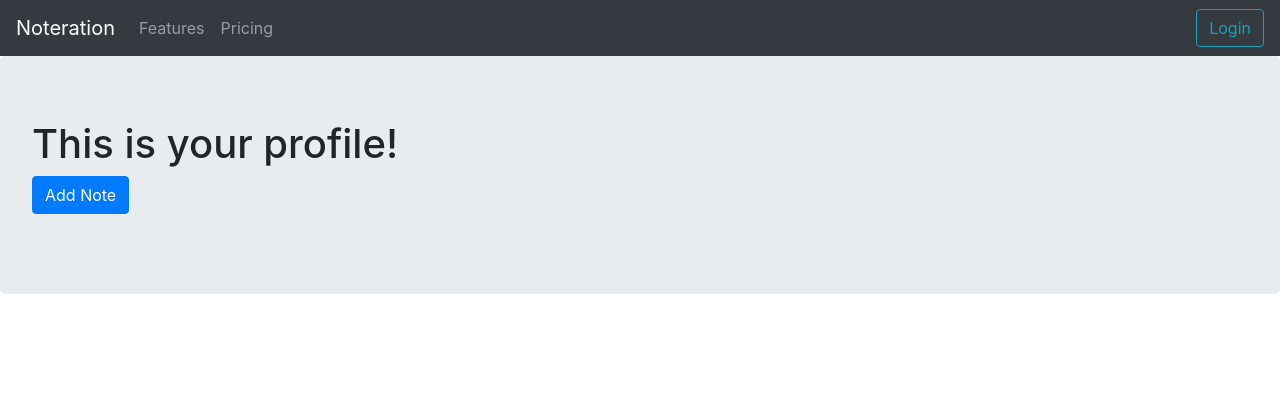
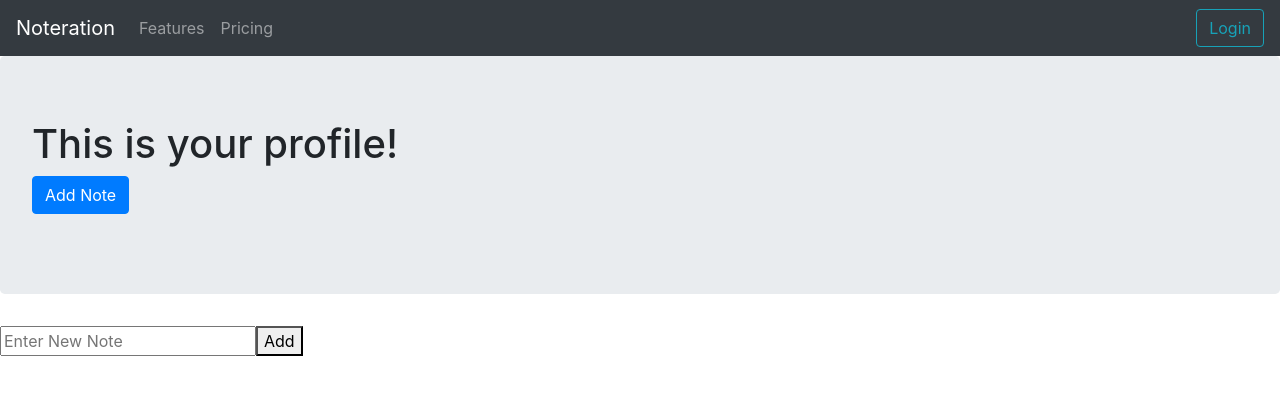
Before and after one commit to eteration-bootcamp/2020-bootcamp-team-5, a React app: page /profile in a window 1280 px wide. Shown: the top 394 px of the page. Built offline with nearby package versions, Linux system fonts and the light colour scheme.

Commit message:
add note and notegrid

```diff
--- a/package.json
+++ b/package.json
@@ -12,6 +12,7 @@
   "license": "ISC",
   "devDependencies": {
     "@babel/core": "^7.10.5",
+    "@babel/plugin-proposal-class-properties": "^7.10.4",
     "@babel/preset-env": "^7.10.4",
     "@babel/preset-react": "^7.10.4",
     "babel-loader": "^8.1.0",
--- /dev/null
+++ b/src/components/Note.js
@@ -0,0 +1,51 @@
+import React, {Component} from 'react';
+import { useHistory } from "react-router-dom";
+import NoteGrid from './NoteGrid';
+
+class Note extends Component {
+    constructor(props) {
+        super(props);
+
+        this.state = {
+          notes: []
+        };
+
+        this.addNote = this.addNote.bind(this);
+        this.deleteNote = this.deleteNote.bind(this);
+      }
+
+    addNote(event) {
+        event.preventDefault();
+
+        var noteArr = this.state.notes;
+        var newNote = this.refs.newNote.value;
+        noteArr.push(newNote);
+
+        this.setState({ notes: noteArr });
+        this.refs.newNote.value = "";
+    }
+
+    deleteNote(name, i) {
+        var notes = this.state.notes.slice();
+
+        notes.splice(i, 1);
+
+        this.setState({
+            notes
+        });
+    }
+
+    render() {
+        return (
+            <div>
+                <form onSubmit={this.addNote}>
+                    <input type="text" placeholder="Enter New Note" ref="newNote" />
+                    <button type="submit">Add</button>
+                </form>
+                <NoteGrid entries={this.state.notes} removeNote={this.deleteNote} />
+            </div>
+        );
+    }
+};
+
+export default Note;
--- /dev/null
+++ b/src/components/NoteGrid.js
@@ -0,0 +1,41 @@
+import React, {Component} from 'react';
+import { useHistory } from "react-router-dom";
+
+
+class NoteGrid extends Component {
+    constructor(props) {
+      super(props);
+    }
+
+    removeItem(item, i) {
+      this.props.removeNote(item, i);
+    }
+
+    render() {
+      return (
+        <div>
+          <ul>
+            {this.props.entries.map((note, i) => {
+              return (
+                <li>
+                  {note}
+                  {" "}
+                  <button
+                    onClick={() => {
+                      this.removeItem(note, i);
+                    }}
+                    key={i}
+                  >
+                    {" "}Delete
+                    {" "}
+                  </button>
+                </li>
+              );
+            })}
+          </ul>
+        </div>
+      );
+    }
+}
+
+  export default NoteGrid;
--- a/src/components/Profile.js
+++ b/src/components/Profile.js
@@ -2,6 +2,7 @@ import React, {Fragment} from 'react';
 import { useHistory } from "react-router-dom";
 import {Jumbotron, Button} from 'react-bootstrap';
 import Navigation from './Navigation';
+import Note from './Note';
 
 const Home = () => {
 
@@ -14,6 +15,8 @@ const Home = () => {
                 <Button variant="primary">Add Note</Button>
                 </p>
             </Jumbotron>
+
+            <Note/>
         </Fragment>
     )
 };
```
Also changed, not shown: .babelrc.
